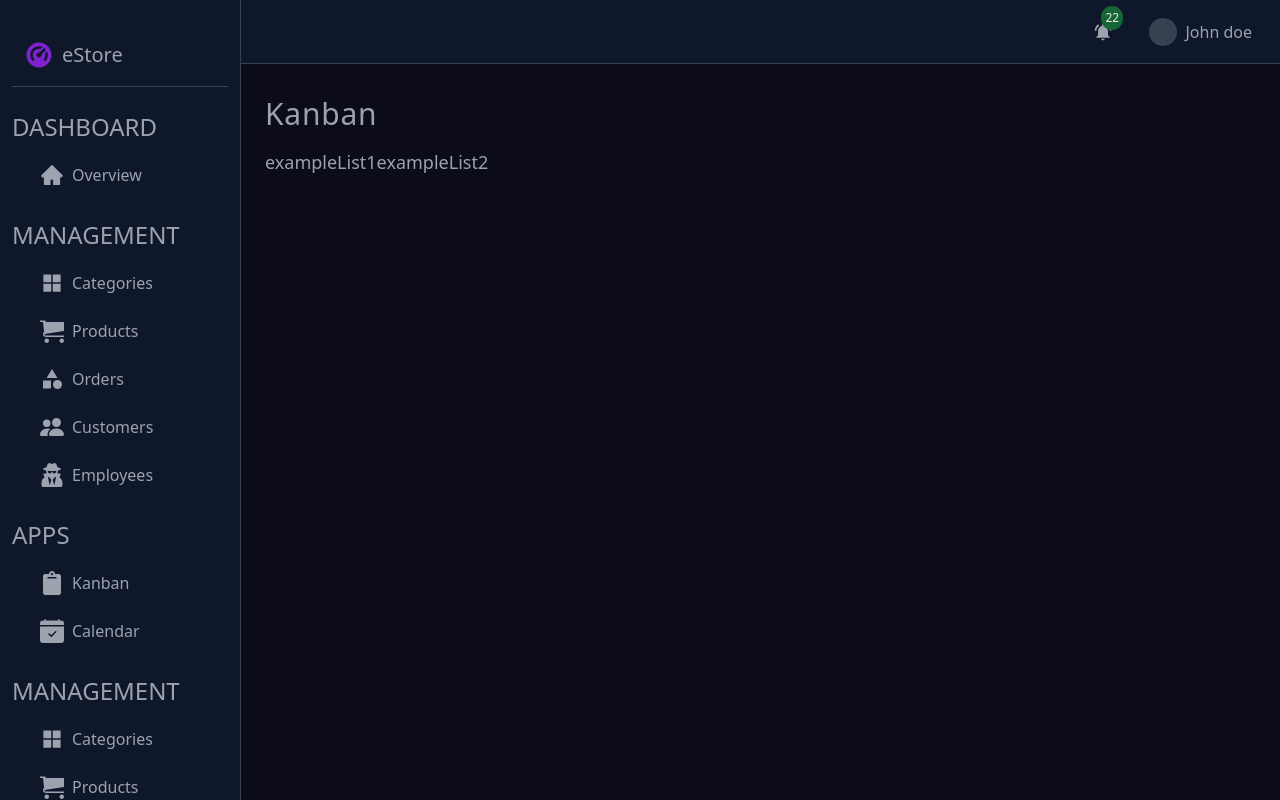
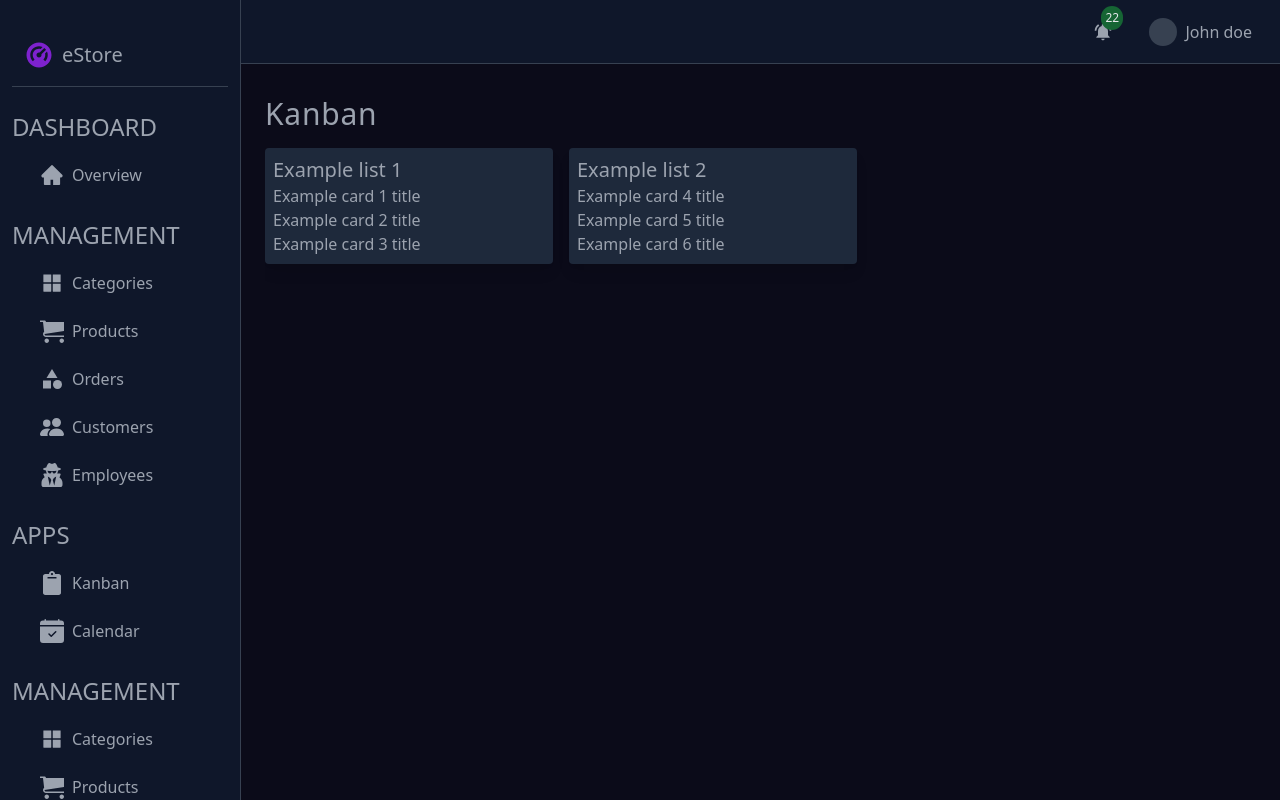
Before and after one commit to devsayog/ui-dashboard, a Next.js app: page /kanban in a window 1280 px wide. Built offline with nearby package versions, Linux system fonts and the light colour scheme.

Commit message:
create draggable list component

```diff
--- a/src/components/kanban/Board.tsx
+++ b/src/components/kanban/Board.tsx
@@ -4,6 +4,7 @@ import { useEffect } from 'react'
 
 import { useAppStore } from '@/hooks/useAppStore'
 
+import DraggableList from './list/DraggableList'
 import { listsData } from './mockData'
 
 const Board = () => {
@@ -14,12 +15,13 @@ const Board = () => {
   return boardStore.lists.length > 0 ? (
     <DndContext>
       <div className="flex h-full overflow-x-auto">
-        <div className="mb-5 flex h-full w-full flex-nowrap">
+        <div className="mb-5 flex h-full w-full flex-nowrap gap-4">
           <SortableContext items={boardStore.lists}>
             {boardStore.lists.map((listId) => (
-              <p key={listId} className="text-lg">
-                {listId}
-              </p>
+              <DraggableList
+                list={boardStore.listsById[listId]!}
+                key={listId}
+              />
             ))}
           </SortableContext>
         </div>
--- /dev/null
+++ b/src/components/kanban/list/DraggableList.tsx
@@ -0,0 +1,47 @@
+import { useSortable } from '@dnd-kit/sortable'
+import { CSS } from '@dnd-kit/utilities'
+
+import type { ListType } from '../types'
+import List from './List'
+
+interface IDraggableListProps {
+  list: ListType
+}
+const DraggableList = (props: IDraggableListProps) => {
+  const {
+    attributes,
+    listeners,
+    node,
+    setNodeRef,
+    transform,
+    transition,
+    isDragging,
+  } = useSortable({
+    id: props.list.id,
+    data: {
+      type: 'container',
+      children: props.list.cards.map((card) => card.id),
+    },
+    transition: {
+      duration: 150,
+      easing: 'cubic-bezier(0.25, 1, 0.5, 1)',
+    },
+  })
+  const style = {
+    transform: CSS.Translate.toString(transform),
+    transition,
+  }
+  return (
+    <List
+      isDragging={isDragging}
+      height={node.current?.children[0]?.clientHeight}
+      ref={setNodeRef}
+      style={style}
+      attributes={attributes}
+      listeners={listeners}
+      {...props}
+    />
+  )
+}
+
+export default DraggableList
--- /dev/null
+++ b/src/components/kanban/list/List.tsx
@@ -0,0 +1,57 @@
+import type { DraggableAttributes } from '@dnd-kit/core'
+import type { SyntheticListenerMap } from '@dnd-kit/core/dist/hooks/utilities'
+import { SortableContext, verticalListSortingStrategy } from '@dnd-kit/sortable'
+import type { CSSProperties, Ref } from 'react'
+import { forwardRef } from 'react'
+
+import type { ListType } from '../types'
+
+interface IListPropsType {
+  height?: number
+  isDragging?: boolean
+  list: ListType
+  style?: CSSProperties
+  attributes?: DraggableAttributes
+  listeners?: SyntheticListenerMap | undefined
+  isOverlay?: boolean
+}
+
+const List = forwardRef((props: IListPropsType, ref: Ref<HTMLDivElement>) => {
+  const { cards } = props.list
+
+  // style for dragging list
+  const dragStyle = props.isOverlay && 'origin-bottom-left rotate-3 scale-105'
+  return props.list ? (
+    <div
+      ref={ref}
+      style={props.style}
+      {...props.attributes}
+      {...props.listeners}
+      className="w-72 shrink-0"
+    >
+      {!props.isDragging ? (
+        <div
+          className={`origin-bottom-left self-start rounded bg-slate-800 shadow-lg ${dragStyle}`}
+        >
+          <SortableContext items={cards} strategy={verticalListSortingStrategy}>
+            <div className="w-full p-2">
+              <p className="text-xl">{props.list.title}</p>
+              {cards.map((card) => (
+                <p key={card.id}>{card.title}</p>
+              ))}
+            </div>
+          </SortableContext>
+        </div>
+      ) : (
+        // show when list is dragged
+        <div
+          style={{ height: `${props.height}px` }}
+          className="origin-bottom-left self-start rounded bg-slate-400 shadow-lg"
+        />
+      )}
+    </div>
+  ) : null
+})
+
+List.displayName = 'List'
+export default List
--- a/src/pages/kanban.tsx
+++ b/src/pages/kanban.tsx
@@ -2,7 +2,7 @@ import Board from '@/components/kanban/Board'
 
 const Index = () => {
   return (
-    <section className="section" aria-labelledby="page-title">
+    <section className="section h-full" aria-labelledby="page-title">
       <div className="mx-auto max-w-full">
         <h2 className="heading2 mb-4" id="page-title">
           Kanban
```
